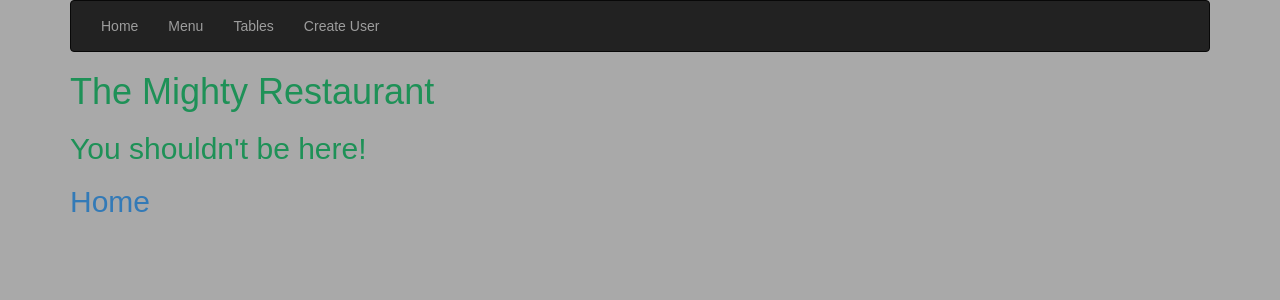
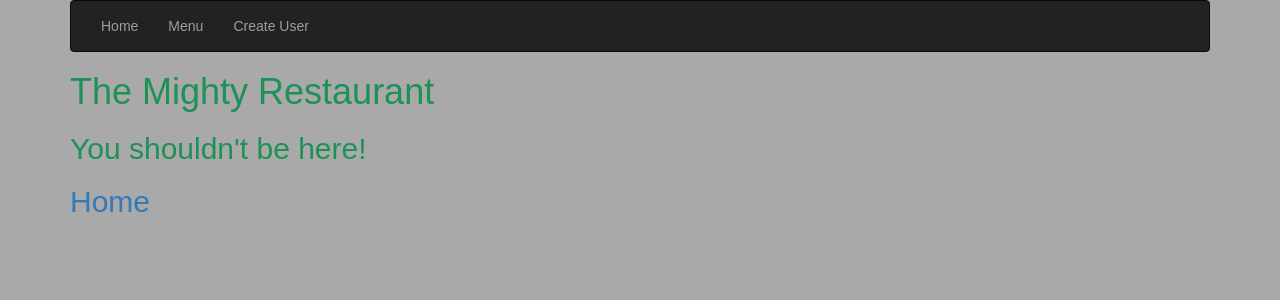
Before and after one commit to sseaver/the_mighty_restaurant, a Django app: a page that uses the_mighty_restaurant/templates/base.html in a window 1280 px wide. Shown: the top 300 px of the page. Run offline with Django 3.2, Linux system fonts and the light colour scheme; some libraries are stand-ins or nearby versions.

Commit message:
final commit

```diff
--- a/the_mighty_restaurant/templates/base.html
+++ b/the_mighty_restaurant/templates/base.html
@@ -20,9 +20,9 @@
           <ul class="nav navbar-nav">
             <li><a href="{% url 'index_view' %}">Home</a></li>
             <li><a href="{% url 'menu_view' %}">Menu</a></li>
-            <li><a href="{% url 'table_view' %}">Tables</a></li>
             {% if request.user.is_authenticated %}
-                <li><a href="{% url 'profile_update_view' %}">Change Access Level</a></li>
+              <li><a href="{% url 'table_view' %}">Tables</a></li>
+              <li><a href="{% url 'profile_update_view' %}">Change Access Level</a></li>
               {% if request.user.profile.is_owner %}
                 <li><a href="{% url 'menu_item_create_view' %}">Create Menu Item</a></li>
               {% endif %}
```
